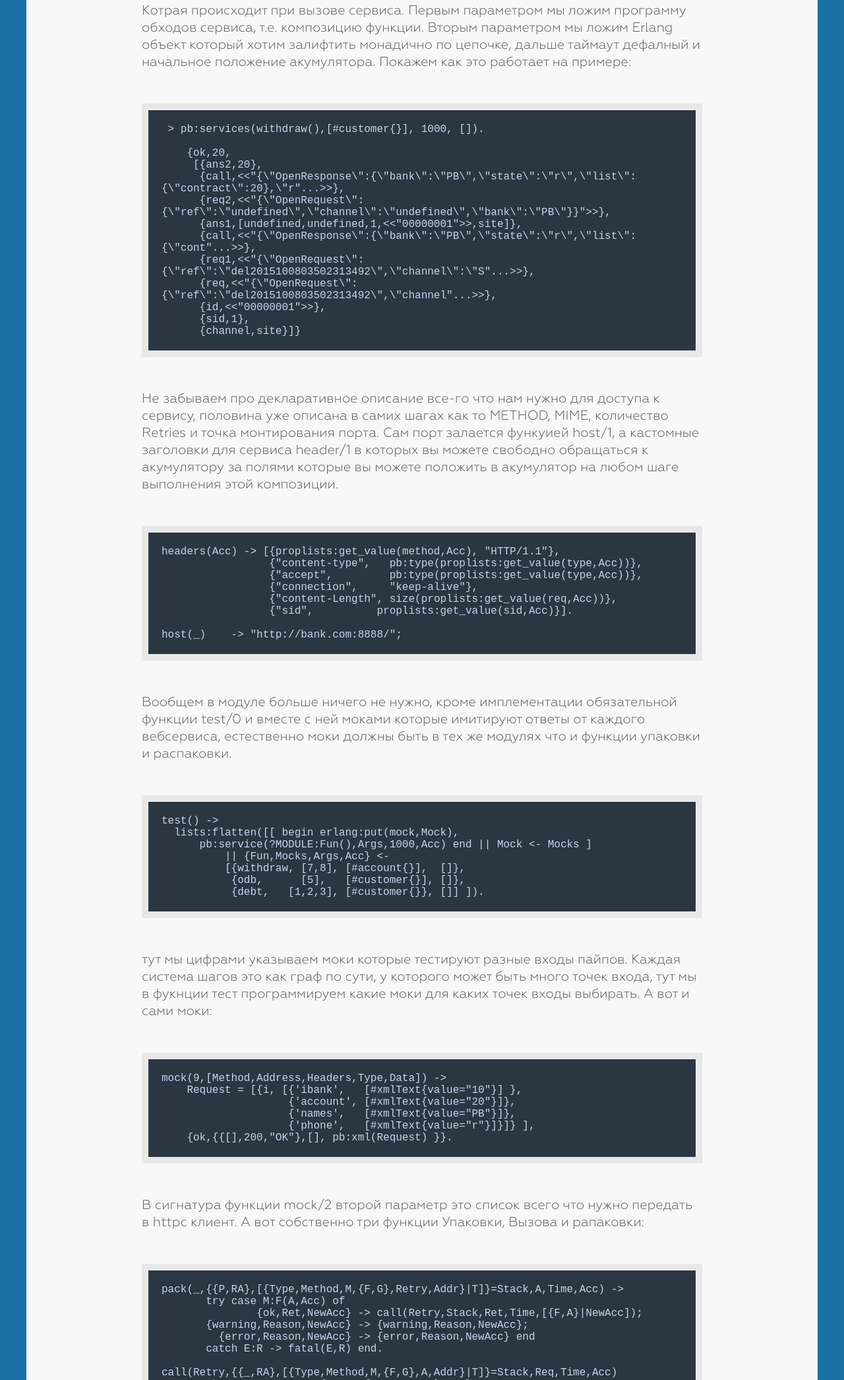
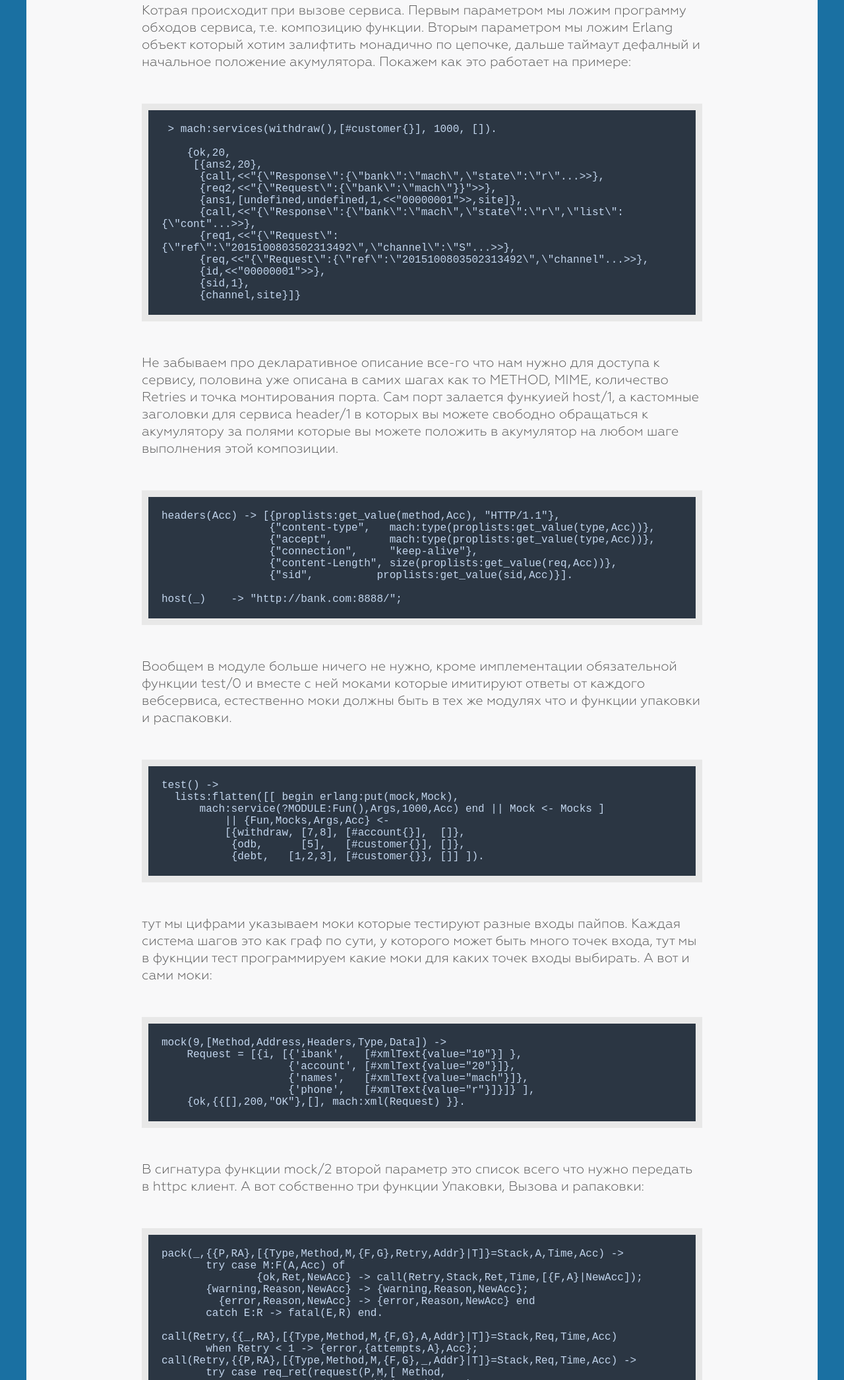
Before and after one commit to erpuno/erp.uno, a plain HTML site: page articles/mach.htm in a window 1280 px wide. Shown: the part 3199-5290 px from the top of the page at 66% size. Drawn offline with Linux system fonts and the light colour scheme.

Commit message:
mach service walker

```diff
--- a/articles/mach.htm
+++ b/articles/mach.htm
@@ -116,7 +116,7 @@ ans1(AnswerJSON,Acc) ->
    Сама программа обхода выглядит следующим образом:</p>
 
 <figure><pre>
-withdraw() -> {{?MODULE,pb:host(?MODULE)},
+withdraw() -> {{?MODULE,mach:host(?MODULE)},
               [{json,post,withdraw,{req7,ans7}, 2, "/withdraw"},
                {json,get, withdraw,{req8,ans8}, 3, "/withdrawCheck"},
                {xml,post, withdraw,{req9,ans9}, 3, "/notify"}]}.
@@ -134,16 +134,16 @@ withdraw() -> {{?MODULE,pb:host(?MODULE)},
    это работает на примере:</p>
 
 <figure><pre>
- > pb:services(withdraw(),[#customer{}], 1000, []).
+ > mach:services(withdraw(),[#customer{}], 1000, []).
 
     {ok,20,
      [{ans2,20},
-      {call,<<"{\"OpenResponse\":{\"bank\":\"PB\",\"state\":\"r\",\"list\":{\"contract\":20},\"r"...>>},
-      {req2,<<"{\"OpenRequest\":{\"ref\":\"undefined\",\"channel\":\"undefined\",\"bank\":\"PB\"}}">>},
+      {call,<<"{\"Response\":{\"bank\":\"mach\",\"state\":\"r\"...>>},
+      {req2,<<"{\"Request\":{\"bank\":\"mach\"}}">>},
       {ans1,[undefined,undefined,1,<<"00000001">>,site]},
-      {call,<<"{\"OpenResponse\":{\"bank\":\"PB\",\"state\":\"r\",\"list\":{\"cont"...>>},
-      {req1,<<"{\"OpenRequest\":{\"ref\":\"del2015100803502313492\",\"channel\":\"S"...>>},
-      {req,<<"{\"OpenRequest\":{\"ref\":\"del2015100803502313492\",\"channel"...>>},
+      {call,<<"{\"Response\":{\"bank\":\"mach\",\"state\":\"r\",\"list\":{\"cont"...>>},
+      {req1,<<"{\"Request\":{\"ref\":\"2015100803502313492\",\"channel\":\"S"...>>},
+      {req,<<"{\"Request\":{\"ref\":\"2015100803502313492\",\"channel"...>>},
       {id,<<"00000001">>},
       {sid,1},
       {channel,site}]}
@@ -157,8 +157,8 @@ withdraw() -> {{?MODULE,pb:host(?MODULE)},
 
 <figure><pre>
 headers(Acc) -> [{proplists:get_value(method,Acc), "HTTP/1.1"},
-                 {"content-type",   pb:type(proplists:get_value(type,Acc))},
-                 {"accept",         pb:type(proplists:get_value(type,Acc))},
+                 {"content-type",   mach:type(proplists:get_value(type,Acc))},
+                 {"accept",         mach:type(proplists:get_value(type,Acc))},
                  {"connection",     "keep-alive"},
                  {"content-Length", size(proplists:get_value(req,Acc))},
                  {"sid",          proplists:get_value(sid,Acc)}].
@@ -174,7 +174,7 @@ host(_)    -> "http://bank.com:8888/";
 <figure><pre>
 test() ->
   lists:flatten([[ begin erlang:put(mock,Mock),
-      pb:service(?MODULE:Fun(),Args,1000,Acc) end || Mock <- Mocks ]
+      mach:service(?MODULE:Fun(),Args,1000,Acc) end || Mock <- Mocks ]
           || {Fun,Mocks,Args,Acc} <-
           [{withdraw, [7,8], [#account{}],  []},
            {odb,      [5],   [#customer{}], []},
@@ -189,9 +189,9 @@ test() ->
 <figure><pre>mock(9,[Method,Address,Headers,Type,Data]) ->
     Request = [{i, [{'ibank',   [#xmlText{value="10"}] },
                     {'account', [#xmlText{value="20"}]},
-                    {'names',   [#xmlText{value="PB"}]},
+                    {'names',   [#xmlText{value="mach"}]},
                     {'phone',   [#xmlText{value="r"}]}]} ],
-    {ok,{{[],200,"OK"},[], pb:xml(Request) }}.</pre></figure>
+    {ok,{{[],200,"OK"},[], mach:xml(Request) }}.</pre></figure>
 
 <p>В сигнатура функции mock/2 второй параметр это список всего
    что нужно передать в httpc клиент. А вот собственно три функции
@@ -248,7 +248,7 @@ http_request(P,M,false,[Method,Address,Headers,Type,Data]) ->
    Проверить что все моки работают можно скопом:</p>
 
 <figure><pre>
-> pb:test().
+> mach:test().
    [{passed,26},{failed,0}].
 </pre></figure>
 
@@ -258,12 +258,12 @@ http_request(P,M,false,[Method,Address,Headers,Type,Data]) ->
   -module(service_edit).
   -compile(export_all).
 
-  req(List,Acc)   -> {ok, pb:xml([{}]), Acc}.
+  req(List,Acc)   -> {ok, mach:xml([{}]), Acc}.
   ans(Binary,Acc) -> {ok, "OK", Acc}.
 
   mock(1, [Method,Address,Headers,Type,Data]) ->
          {ok,{{[],200,"OK"},[],jsone:encode({[{<<"Response">>,
-                                            {[{'bank','PB'}]} }]}) }}.
+                                            {[{'bank','mach'}]} }]}) }}.
 
 </pre></figure>
 
```
